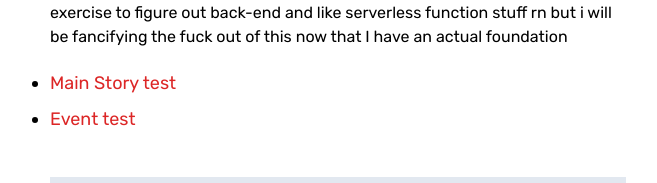
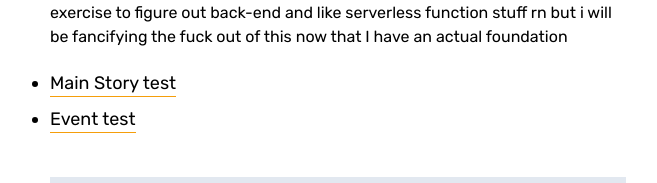
Before and after one commit to kisuchama/hlos, a Next.js app: page / in a window 1280 px wide. Shown: the part 363-546 px from the top of the page, without its empty margins (302-959 px from the left). Built offline with nearby package versions, Linux system fonts and the light colour scheme; no server answers; the database is empty.

Commit message:
link restyle

```diff
--- a/components/Event.js
+++ b/components/Event.js
@@ -4,7 +4,7 @@ export default function Event({ event }) {
     return (
         <li>
             <Link href="/event/[id]" as={`/event/${event.slug}`}>
-                <a>{event.name}</a>
+                <a className="link-underline leading-normal">{event.name}</a>
             </Link>
         </li>
     )
--- a/components/layout.js
+++ b/components/layout.js
@@ -62,7 +62,7 @@ export default function Layout({ children, home }) {
       <main>{children}</main>
       {!home && (
         <div className="mt-12 flex flex-row items-center justify-start">
-          <CgArrowLeft className="inline-block text-red-600 mr-2"/>
+          <CgArrowLeft className="inline-block mr-2"/>
           <Link href="/">
             <a className="link-underline">Back to home</a>
           </Link>
--- a/pages/event/index.js
+++ b/pages/event/index.js
@@ -1,5 +1,6 @@
 import prisma from '../../lib/prisma'
 import Event from '../../components/Event'
+import Layout from '../../components/layout'
 
 export async function getStaticProps() {
     const allEventsData = await prisma.event.findMany({
@@ -37,10 +38,13 @@ export async function getStaticProps() {
 
 export default function EventIndex({ allEventsData }) {
     return (
-        <ul>
+        <Layout>
+            <h1 className="text-3xl leading-relaxed font-semibold">Event Index</h1>
+            <ul className="list-disc leading-loose">
             {allEventsData.map((e, i) => (
                 <Event key={i} event={e} />
             ))}
         </ul>
+        </Layout>
     )
 }
--- a/styles/globals.css
+++ b/styles/globals.css
@@ -18,8 +18,18 @@
 .link-underline {
     display: inline-block;
     position: relative;
-    color: #dc2626; /* red-600 */
-  }
+ /* slate-400 #dc2626 red-600 */
+}
+
+.link-underline:before {
+  content: '';
+  position: absolute;
+  width: 100%;
+  height: 1px;
+  bottom: 0;
+  left: 0;
+  background-color: #f59e0b; /* gold-500 */
+}
 
 .link-underline:after {
     content: '';
@@ -29,9 +39,10 @@
     height: 2px;
     bottom: 0;
     left: 0;
-    background-color: #f59e0b; /* gold-500 */
+    z-index: 2;
+    background-color: #dc2626; /* red-600 */
     transform-origin: bottom right;
-    transition: transform 0.5s ease-in-out;
+    transition: transform 0.3s ease-in-out;
   }
 
   .link-underline:hover:after {
--- a/tailwind.config.js
+++ b/tailwind.config.js
@@ -55,6 +55,7 @@ module.exports = {
   },
   plugins: [],
   safelist: [
+    'text-3xl',
     'text-slate-400',
     {
       pattern: /(bg|text|border)-(south|akira|will|brad|oscar|north|ren|gast|victor|marion|west|junior|faith|keith|dino|east|gray|billy|asch|jay|nova|lily|jack02|jacqueline|siams|shin|sirius)/
```
